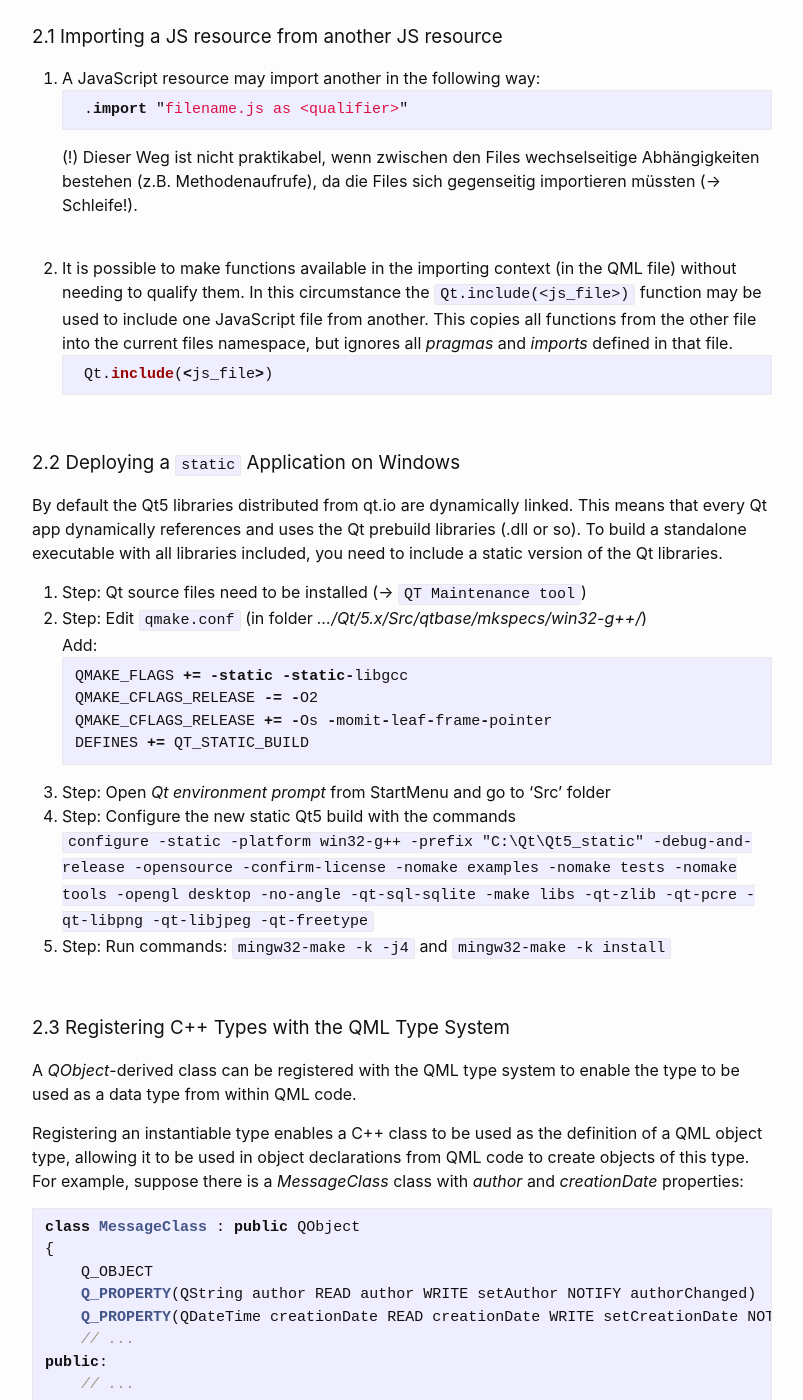
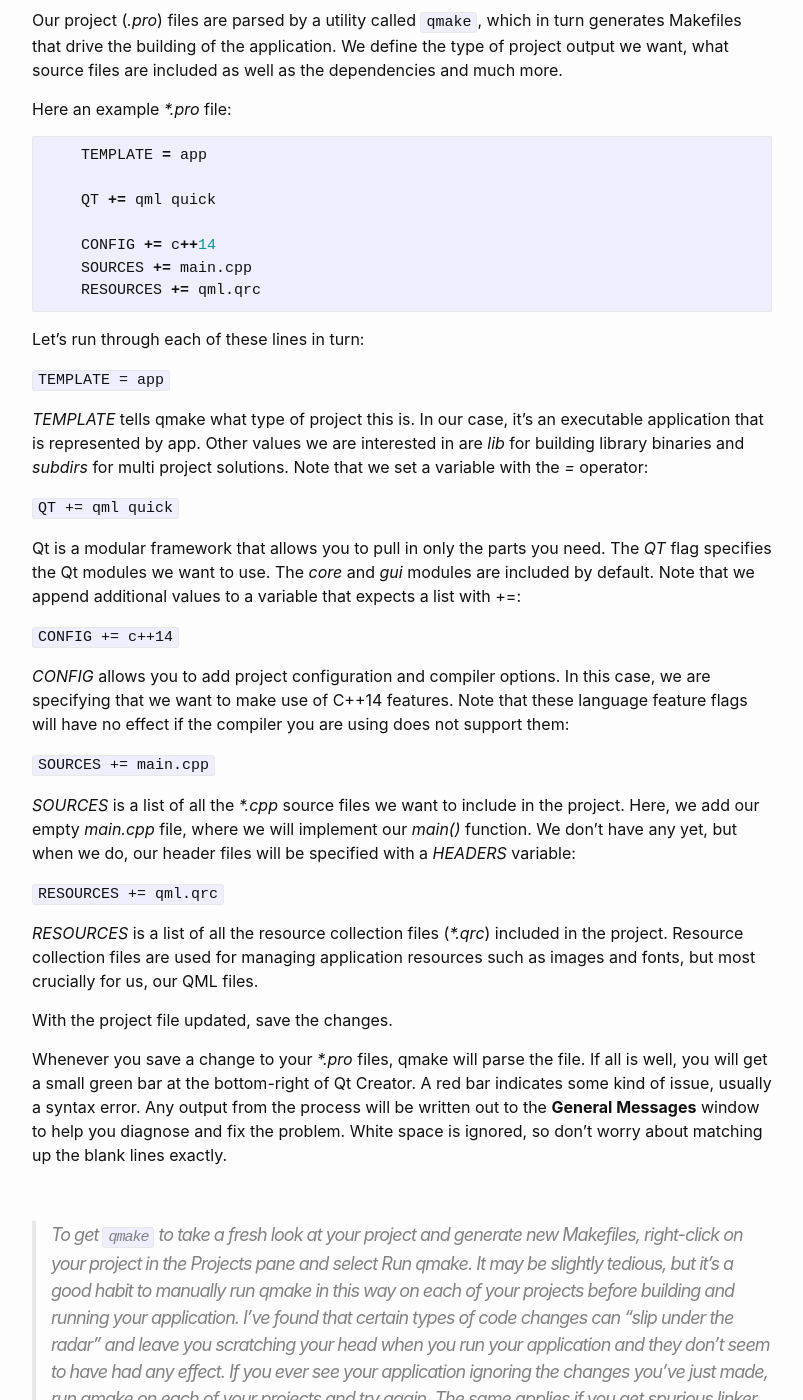
Before and after one commit to Hautaklyttn/progDocs, a Jekyll site: the page built from docs/articles/qt_qml.md, in a window 1280 px wide and 1400 px high, scrolled down 19814 px. Shown: the whole window, without its empty margins (238-1041 px from the left). Built offline with Jekyll 4.4.1, drawn with Linux system fonts in a browser that asks for light colours; some of the changed text lies outside the part shown.

Commit message:
qmake added

````diff
--- a/docs/articles/qt_qml.md
+++ b/docs/articles/qt_qml.md
@@ -17,6 +17,7 @@ layout: default
 &nbsp;&nbsp;&nbsp;&nbsp;&nbsp;&nbsp;&nbsp;&nbsp;&nbsp;&nbsp; [<font size="-1">1.1.2 Properties</font>](#ch1-1-2)
 &nbsp;&nbsp;&nbsp;&nbsp;&nbsp;&nbsp;&nbsp;&nbsp;&nbsp;&nbsp; [<font size="-1">1.1.3 `Signals` and `Slots`</font>](#ch1-1-3)
 &nbsp;&nbsp;&nbsp;&nbsp;&nbsp; [<font size="-1">1.2 Application Basics</font>](#ch1-2)
+&nbsp;&nbsp;&nbsp;&nbsp;&nbsp;&nbsp;&nbsp;&nbsp;&nbsp;&nbsp; [<font size="-1">1.2.1 *qmake*</font>](#ch1-2-1)
 
 ### 2. How To's
 &nbsp;&nbsp;&nbsp;&nbsp;&nbsp; [<font size="-1">2.1 Importing a JS resource from another JS resource</font>](#ch2-1)
@@ -39,7 +40,8 @@ layout: default
 
 ### 4. WebAssembly
 &nbsp;&nbsp;&nbsp;&nbsp;&nbsp; [<font size="-1">4.1 Introduction</font>](#ch4-1)
-&nbsp;&nbsp;&nbsp;&nbsp;&nbsp; [<font size="-1">4.2 Debugging</font>](#ch4-2)
+&nbsp;&nbsp;&nbsp;&nbsp;&nbsp; [<font size="-1">4.2 Environment Setup</font>](#ch4-2)
+&nbsp;&nbsp;&nbsp;&nbsp;&nbsp; [<font size="-1">4.3 Debugging</font>](#ch4-3)
 
 &nbsp;
 
@@ -670,6 +672,55 @@ abgeleitet von der 'Urklasse' *QObject*, stellt eine Instanz der Klasse QWidget
 
 &nbsp;
 
+<a name="ch1-2-1"></a>
+#### 1.2.1 *qmake*
+
+Our project (*.pro*) files are parsed by a utility called `qmake`, which in turn generates Makefiles that drive the building of the application. We define the type of project output we want, what source files are included as well as the dependencies and much more.
+
+Here an example *\*.pro* file:
+
+```c
+    TEMPLATE = app
+
+    QT += qml quick
+
+    CONFIG += c++14
+    SOURCES += main.cpp
+    RESOURCES += qml.qrc
+```
+
+Let’s run through each of these lines in turn:
+
+`TEMPLATE = app`
+
+*TEMPLATE* tells qmake what type of project this is. In our case, it’s an executable application that is represented by app. Other values we are interested in are *lib* for building library binaries and *subdirs* for multi project solutions. Note that we set a variable with the *=* operator:
+
+`QT += qml quick`
+
+Qt is a modular framework that allows you to pull in only the parts you need. The *QT* flag specifies the Qt modules we want to use. The *core* and *gui* modules are included by default. Note that we append additional values to a variable that expects a list with +=:
+
+`CONFIG += c++14`
+
+*CONFIG* allows you to add project configuration and compiler options. In this case, we are specifying that we want to make use of C++14 features. Note that these language feature flags will have no effect if the compiler you are using does not support them:
+
+`SOURCES += main.cpp`
+
+*SOURCES* is a list of all the *\*.cpp* source files we want to include in the project. Here, we add our empty *main.cpp* file, where we will implement our *main()* function. We don’t have any yet, but when we do, our header files will be specified with a *HEADERS* variable:
+
+`RESOURCES += qml.qrc`
+
+*RESOURCES* is a list of all the resource collection files (*\*.qrc*) included in the project. Resource collection files are used for managing application resources such as images and fonts, but most crucially for us, our QML files.
+
+With the project file updated, save the changes.
+
+Whenever you save a change to your *\*.pro* files, qmake will parse the file. If all is well, you will get a small green bar at the bottom-right of Qt Creator. A red bar indicates some kind of issue, usually a syntax error. Any output from the process will be written out to the **General Messages** window to help you diagnose and fix the problem. White space is ignored, so don’t worry about matching up the blank lines exactly.
+
+&nbsp;
+
+> To get `qmake` to take a fresh look at your project and generate new *Makefiles*, right-click on your project in the *Projects* pane and select *Run qmake*. It may be slightly tedious, but it’s a good habit to manually run qmake in this way on each of your projects before building and running your application. I’ve found that certain types of code changes can “slip under the radar” and leave you scratching your head when you run your application and they don’t seem to have had any effect. If you ever see your application ignoring the changes you’ve just made, run qmake on each of your projects and try again. The same applies if you get spurious linker errors.
+
+&nbsp;
+
 &nbsp;
 
 
@@ -1293,7 +1344,16 @@ Generated important files (boilerplate):
 &nbsp;
 
 <a name="ch4-2"></a>
-### 4.2 Debugging
+### 4.2 Environment Setup
+
+The official setup page can be found [here](https://doc.qt.io/qt-5/wasm.html).
+
+...
+
+&nbsp;
+
+<a name="ch4-3"></a>
+### 4.3 Debugging
 
 Qt debug and logging output is printed on the JavaScript console, which can be accessed via browser "Developer Tools" or similar.
 
````
